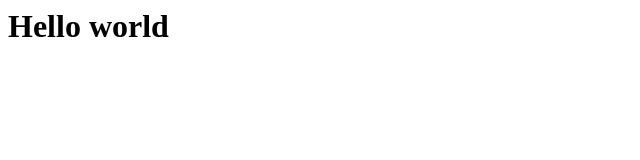
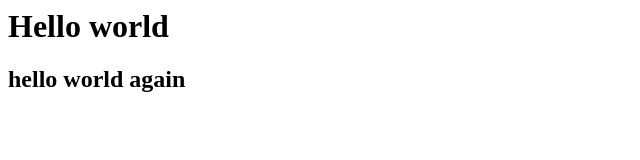
Before and after one commit to a-bragina/first-project, a plain HTML site: page index.html in a window 1280 px wide. Shown: the whole page, without its empty margins (0-640 px from the left). Drawn offline with Linux system fonts and the light colour scheme.

Commit message:
some changes

```diff
--- a/index.html
+++ b/index.html
@@ -1 +1,2 @@
 <h1>Hello world</h1>
+<h2>hello world again</h2>
```
